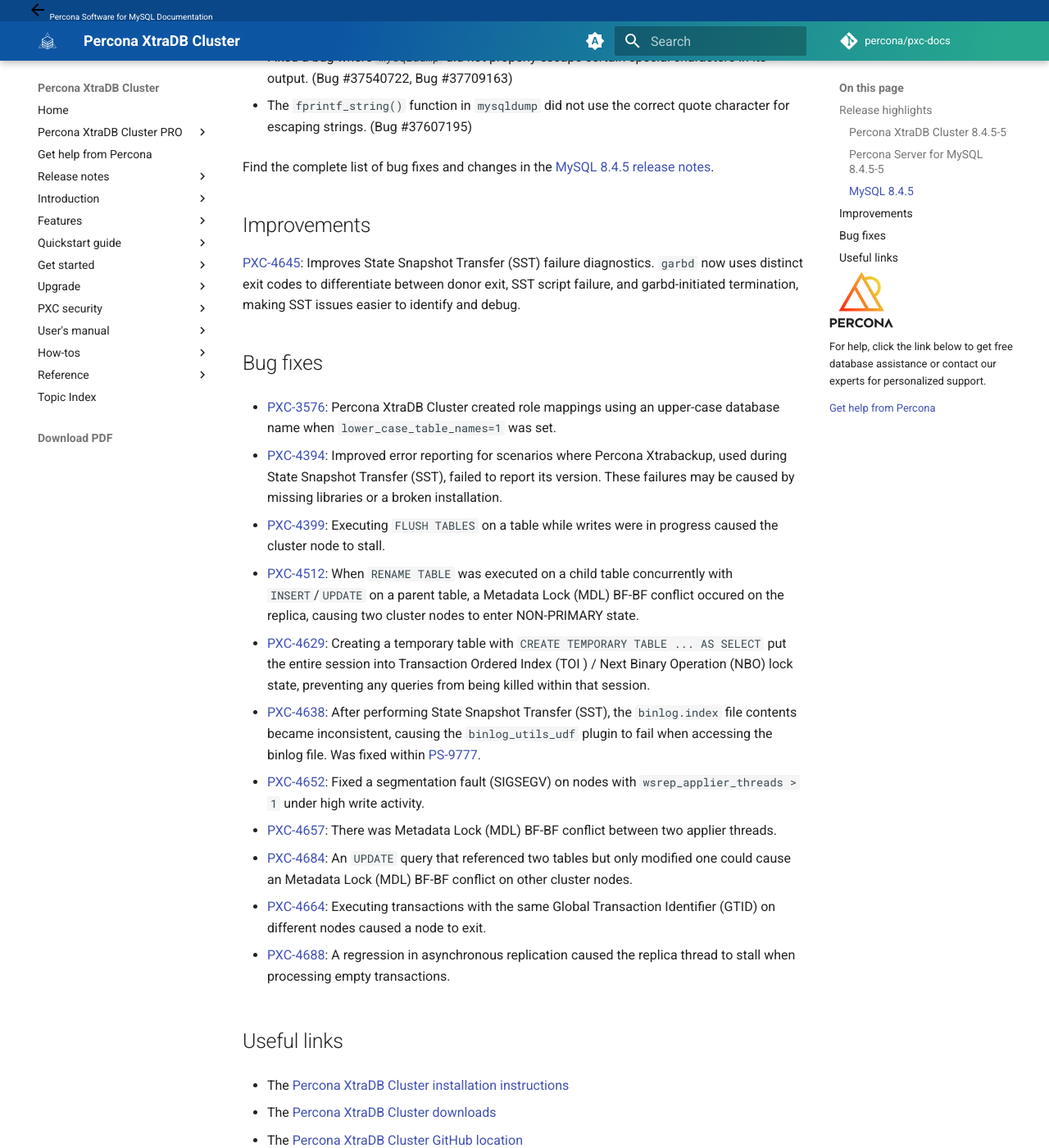
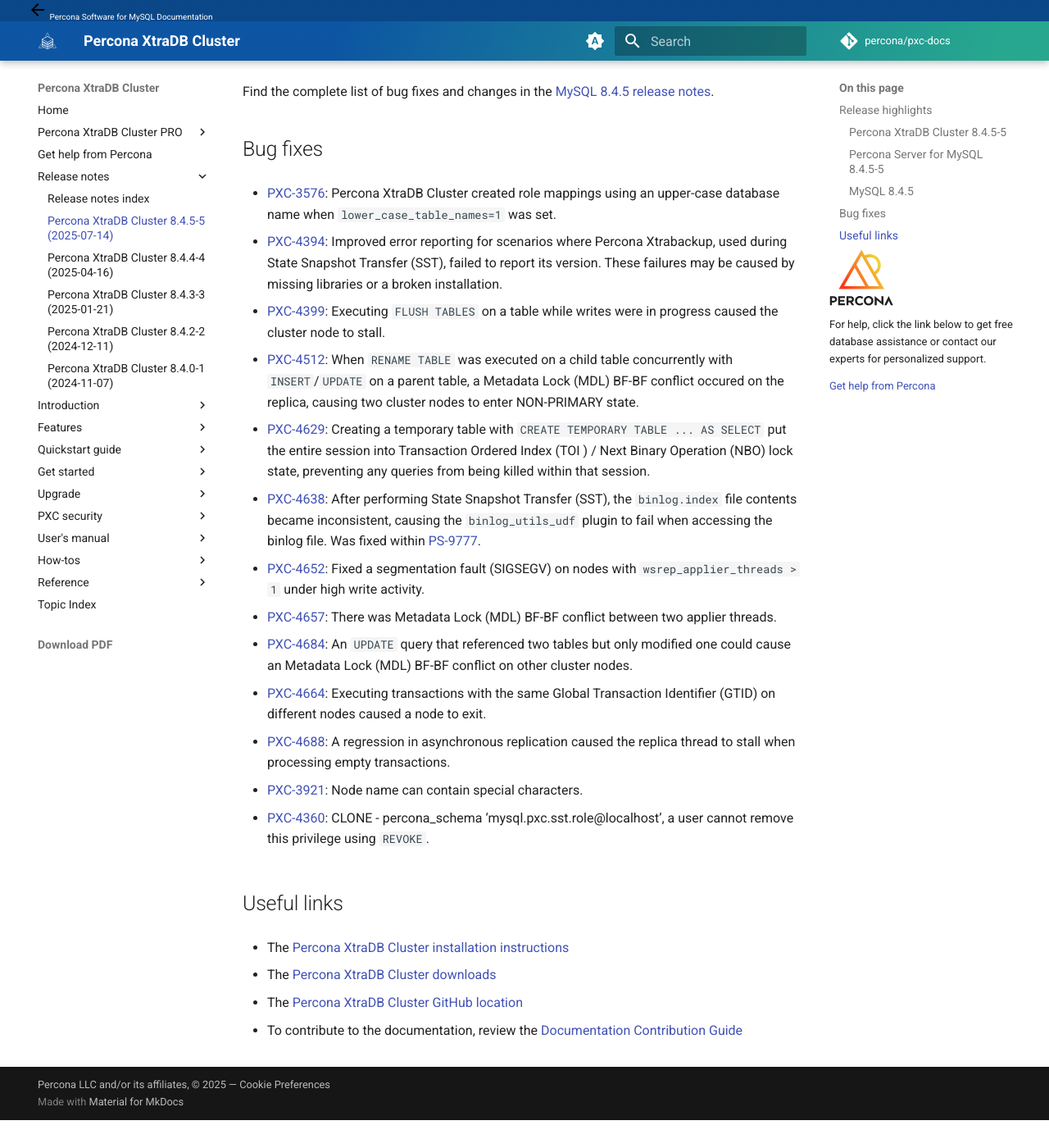
Before and after one commit to percona/pxc-docs, an MkDocs documentation site: the page built from docs/release-notes/8.4.5-5.md, in a window 1280 px wide and 1400 px high, scrolled down 2518 px. Shown: the whole window at 82% size. Built offline with MkDocs 1.6.1 and Material for MkDocs 9.7.7, drawn with Linux system fonts in a browser that asks for light colours; nearby versions of some CDN libraries; comment, search, counter and statistics services are not loaded; the version menu is left out; after the commit the page ends 3884 px from its top, so only the background shows below that; some of the changed text lies outside the part shown.

Commit message:
Rename 8.4.4-5.md to 8.4.5-5.md

```diff
--- a/docs/release-notes/8.4.4-5.md
+++ b/docs/release-notes/8.4.5-5.md
@@ -15,8 +15,6 @@
 * Updates the C++ level of the KMPI library to enhance error handling capabilities.
 
 * Improves optimizer behavior by restoring correct handling of const tables in `test_quick_select()`. A MySQL Upstream refactor (commit [9a13c1c](https://github.com/percona/percona-server/commit/9a13c1c6971f4bd56d143179ecfb34cca8ecc018)) removed the `QEP_TAB` dependency, causing `get_quick_record_count()` to no longer pass const table information. This could lead to suboptimal range scan boundaries. The applied patch resolves the issue by explicitly passing `const_tables` to `test_quick_select()`, ensuring consistent behavior with the pre-refactor logic.
-
-The latest MyRocks storage engine incorporates code based on RocksDB version 9.3.1. Percona has applied minor modifications to the original RocksDB codebase. Check the list of modifications at [https://github.com/percona/rocksdb/](https://github.com/percona/rocksdb/commit/2864cd95ca72bc4a2e93fe461dbd980f8e2357be).
 
 This release adds the following changes to the list of [MyRocks variables](https://docs.percona.com/percona-server/8.4/myrocks-server-variables.html).
 
@@ -76,9 +74,6 @@
 
 Find the complete list of bug fixes and changes in the [MySQL 8.4.5 release notes](https://dev.mysql.com/doc/relnotes/mysql/8.4/en/news-8-4-5.html).
 
-## Improvements
-
-[PXC-4645](https://perconadev.atlassian.net/browse/PXC-4645): Improves State Snapshot Transfer (SST) failure diagnostics. `garbd` now uses distinct exit codes to differentiate between donor exit, SST script failure, and garbd-initiated termination, making SST issues easier to identify and debug.
 
 ## Bug fixes
 
@@ -104,6 +99,12 @@
 
 * [PXC-4688](https://perconadev.atlassian.net/browse/PXC-4688): A regression in asynchronous replication caused the replica thread to stall when processing empty transactions.
 
+* [PXC-3921](https://perconadev.atlassian.net/browse/PXC-3921): Node name can contain special characters.
+
+* [PXC-4360](https://perconadev.atlassian.net/browse/PXC-4360): CLONE - percona_schema 'mysql.pxc.sst.role@localhost', a user cannot remove this privilege using `REVOKE`.
+
+
+
 ## Useful links
 
 * The [Percona XtraDB Cluster installation instructions](https://www.percona.com/doc/percona-xtradb-cluster/8.4/install/index.html)
```
